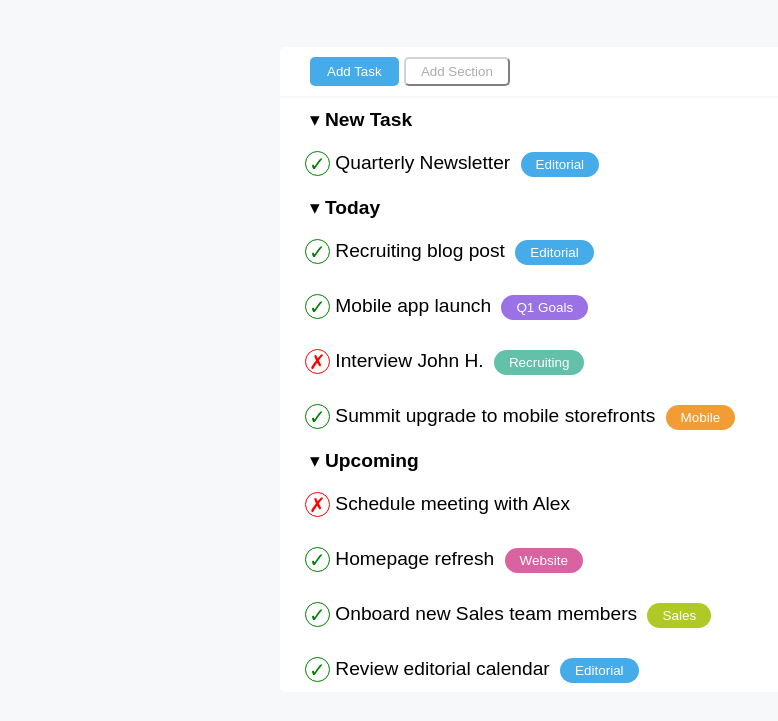
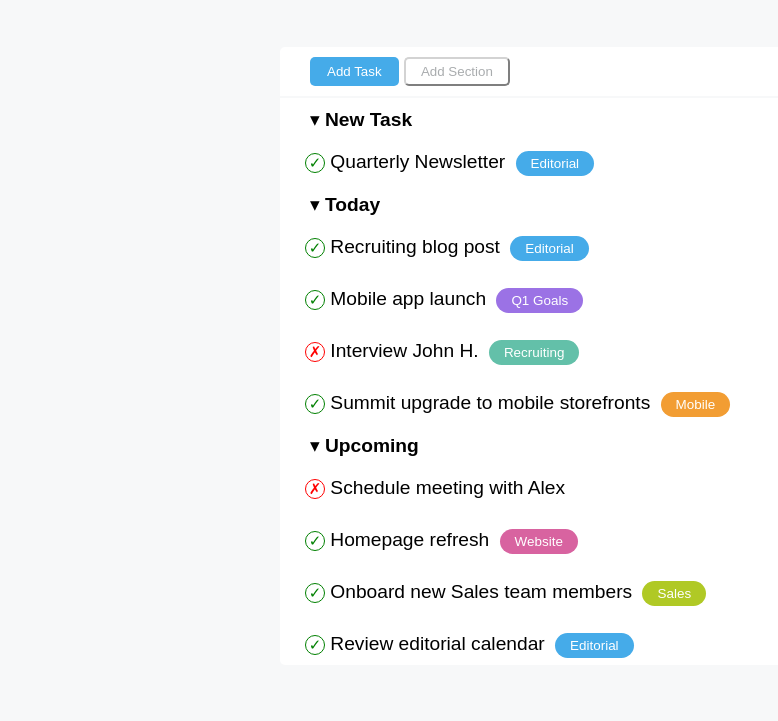
Before and after one commit to nicoladomingorizzo/html-css-toboolist, a plain HTML site: page index.html in a window 1280 px wide. Shown: the part 103-824 px from the top of the page, without its empty margins (0-778 px from the left). Drawn offline with Linux system fonts and the light colour scheme.

Commit message:
changed circles

```diff
--- a/css/style.css
+++ b/css/style.css
@@ -26,9 +26,9 @@
     color: green;
     border: 1px solid green;
     border-radius: 50%;
-    width: 25px;
-    height: 25px;
-    font-size: 20px;
+    width: 20px;
+    height: 20px;
+    font-size: 15px;
     text-align: center;
     vertical-align: middle;
   }
@@ -37,9 +37,9 @@
     color: red;
     border: 1px solid red;
     border-radius: 50%;
-    width: 25px;
-    height: 25px;
-    font-size: 20px;
+    width: 20px;
+    height: 20px;
+    font-size: 15px;
     text-align: center;
     vertical-align: middle;
   }
--- a/index.html
+++ b/index.html
@@ -30,7 +30,7 @@
               &blacktriangledown; <strong>New Task</strong>
               <ul class="under-list">
                 <li>
-                  <span class="span-check">&check;</span> Quarterly Newsletter
+                  <span class="span-check span-entity">&check;</span> Quarterly Newsletter
                   <span class="lightblue text-small">Editorial</span>
                 </li>
               </ul>
@@ -42,25 +42,25 @@
               &blacktriangledown; <strong>Today</strong>
               <ul class="under-list">
                 <li>
-                  <span class="span-check">&check;</span> Recruiting blog post
+                  <span class="span-check span-entity">&check;</span> Recruiting blog post
                   <span class="lightblue text-small">Editorial</span>
                 </li>
               </ul>
               <ul class="under-list">
                 <li>
-                  <span class="span-check">&check;</span> Mobile app launch
+                  <span class="span-check span-entity">&check;</span> Mobile app launch
                   <span class="lightviolet text-small">Q1 Goals</span>
                 </li>
               </ul>
               <ul class="under-list">
                 <li>
-                  <span class="span-cross">&cross;</span> Interview John H.
+                  <span class="span-cross span-entity">&cross;</span> Interview John H.
                   <span class="teal text-small">Recruiting</span>
                 </li>
               </ul>
               <ul class="under-list">
                 <li>
-                  <span class="span-check">&check;</span> Summit upgrade to
+                  <span class="span-check span-entity">&check;</span> Summit upgrade to
                   mobile storefronts
                   <span class="orange text-small">Mobile</span>
                 </li>
@@ -73,26 +73,26 @@
               &blacktriangledown; <strong>Upcoming</strong>
               <ul class="under-list">
                 <li>
-                  <span class="span-cross">&cross;</span> Schedule meeting with
+                  <span class="span-cross span-entity">&cross;</span> Schedule meeting with
                   Alex
                 </li>
               </ul>
               <ul class="under-list">
                 <li>
-                  <span class="span-check">&check;</span> Homepage refresh
+                  <span class="span-check span-entity">&check;</span> Homepage refresh
                   <span class="pink text-small">Website</span>
                 </li>
               </ul>
               <ul class="under-list">
                 <li>
-                  <span class="span-check">&check;</span> Onboard new Sales team
+                  <span class="span-check span-entity">&check;</span> Onboard new Sales team
                   members
                   <span class="green text-small">Sales</span>
                 </li>
               </ul>
               <ul class="under-list">
                 <li>
-                  <span class="span-check">&check;</span> Review editorial
+                  <span class="span-check span-entity">&check;</span> Review editorial
                   calendar
                   <span class="lightblue text-small">Editorial</span>
                 </li>
```
